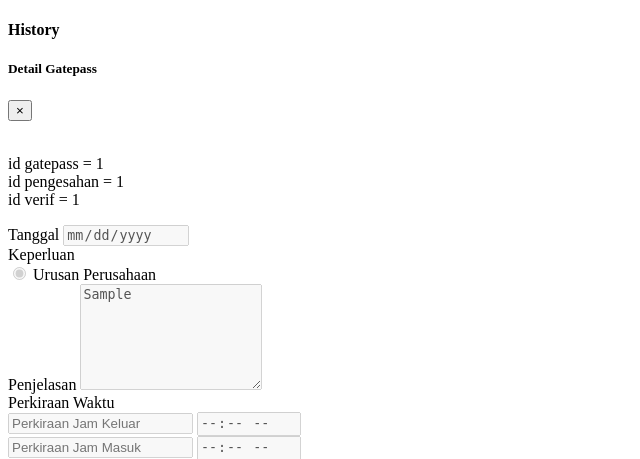
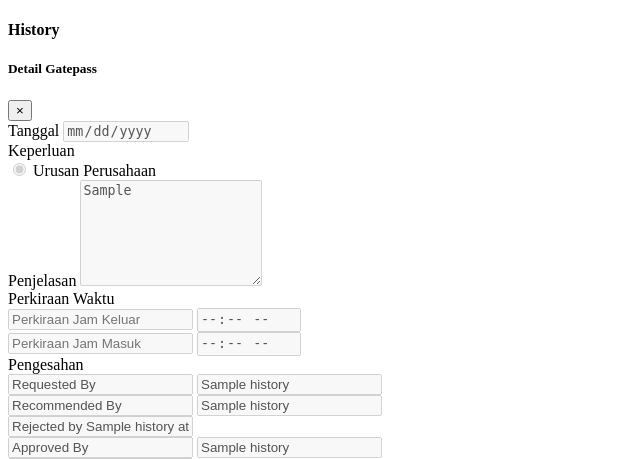
Before and after one commit to asdmaine/clean_gatepass_ci3, a CodeIgniter app: the page made by application/views/public/history/History.php in a window 1280 px wide. Shown: the top 459 px of the page, without its empty margins (0-640 px from the left). Run offline with CodeIgniter, Linux system fonts and the light colour scheme; the template is opened without the code that fills it: most values are stand-ins (such as "Sample title", 1, 10 or a date in 2020).

Commit message:
remove history show idgatepass,idverif,idpeng

```diff
--- a/application/views/public/history/History.php
+++ b/application/views/public/history/History.php
@@ -97,17 +97,6 @@
                         <span aria-hidden="true">&times;</span>
                       </button>
                     </div>
-                    <!-- experimental -->
-                    <br>
-                    <p class="text-center">
-                      id gatepass =
-                      <?= $hs->id_gatepass ?>
-                      <br>id pengesahan =
-                      <?= $hs->id_pengesahan ?>
-                      <br>id verif =
-                      <?= $hs->id_verifikasi ?>
-
-                    </p>
                     <div class="modal-body">
                       <form>
                         <div class="form-group mb-4">
```
Also changed, not shown: application/views/public/submit/Submit.php (+0 -8 lines).
